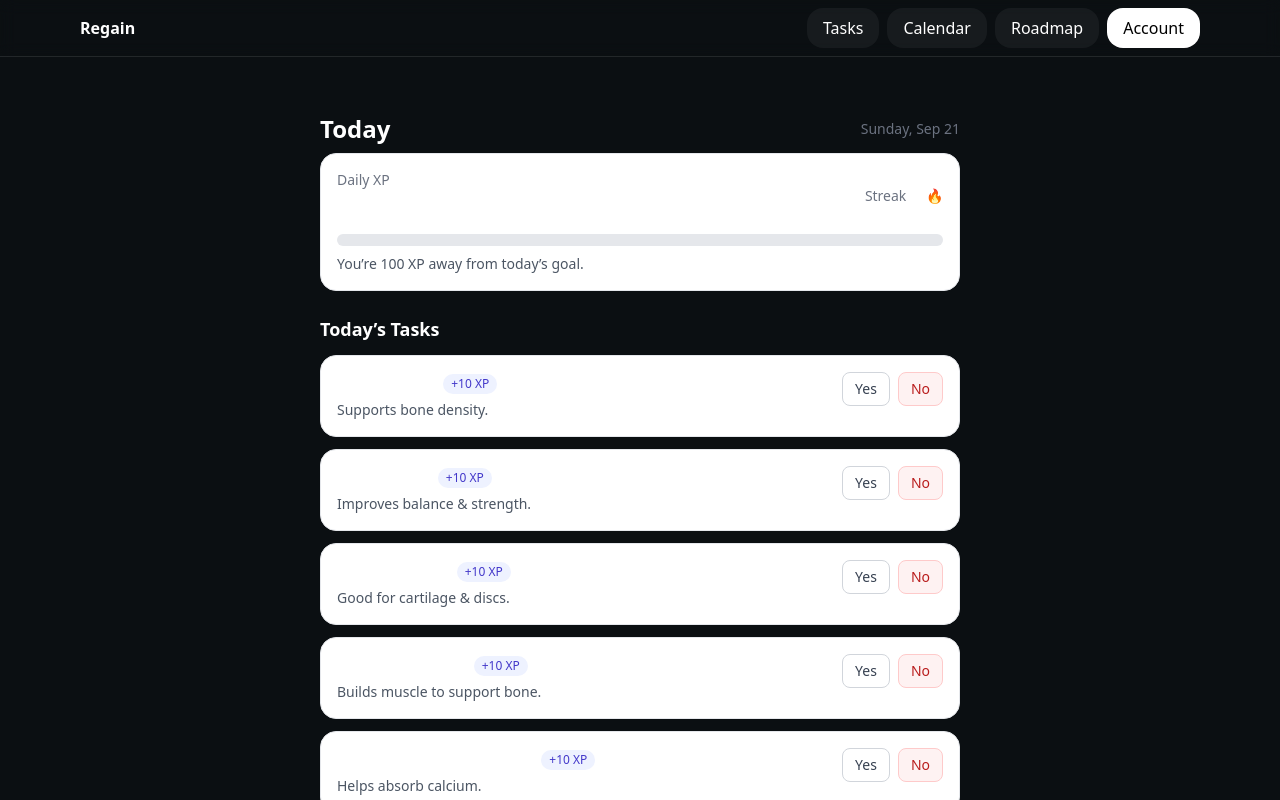
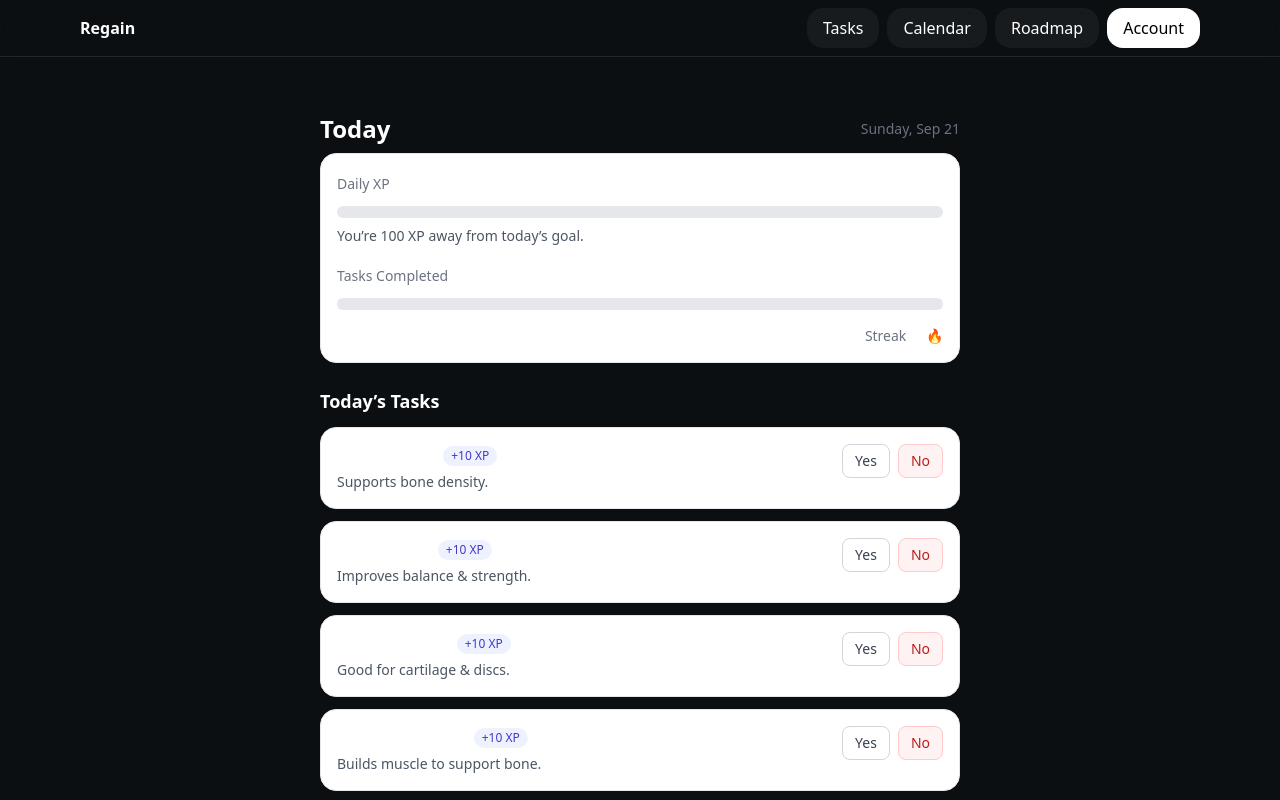
Before and after one commit to shivanamdeo23-cpu/regain, a Next.js app: page /daily in a window 1280 px wide. Shown: the top 800 px of the page. Built offline with nearby package versions, Linux system fonts and the light colour scheme.

Commit message:
Update page.tsx

```diff
--- a/app/daily/page.tsx
+++ b/app/daily/page.tsx
@@ -1,7 +1,6 @@
 'use client';
 
-export const dynamic = 'force-dynamic'; // avoid build-time prerender for this page
-// export const revalidate = 0; // (optional) also ensures no caching
+export const dynamic = 'force-dynamic';
 
 import React, { useEffect, useMemo, useState } from 'react';
 
@@ -42,16 +41,12 @@ const loadDay = (dateStr: string): DayState | null => {
   try {
     const raw = localStorage.getItem(kDay(dateStr));
     return raw ? (JSON.parse(raw) as DayState) : null;
-  } catch {
-    return null;
-  }
+  } catch { return null; }
 };
 
 const saveDay = (state: DayState) => {
   if (!isBrowser) return;
-  try {
-    localStorage.setItem(kDay(state.date), JSON.stringify(state));
-  } catch {}
+  try { localStorage.setItem(kDay(state.date), JSON.stringify(state)); } catch {}
 };
 
 const dateOffset = (baseISO: string, days: number) => {
@@ -64,7 +59,7 @@ const dateOffset = (baseISO: string, days: number) => {
 const ProgressBar = ({ value, max }: { value: number; max: number }) => {
   const pct = Math.max(0, Math.min(100, Math.round((value / max) * 100)));
   return (
-    <div className="w-full h-3 bg-gray-200 rounded-full overflow-hidden">
+    <div className="w-full h-3 bg-gray-200 rounded-full overflow-hidden" role="progressbar" aria-valuenow={pct} aria-valuemin={0} aria-valuemax={100}>
       <div className="h-full bg-indigo-600 transition-all" style={{ width: `${pct}%` }} />
     </div>
   );
@@ -105,11 +100,10 @@ const PaywallTeaser = () => (
 export default function DailyPage() {
   const today = isoDay();
 
-  // IMPORTANT: initialize without touching localStorage (SSR-safe)
+  // init without touching localStorage (SSR-safe)
   const [day, setDay] = useState<DayState>(emptyDay(today));
   const [hydrated, setHydrated] = useState(false);
 
-  // On client, hydrate from localStorage once
   useEffect(() => {
     if (!isBrowser) return;
     const stored = loadDay(today);
@@ -117,21 +111,18 @@ export default function DailyPage() {
     setHydrated(true);
   }, [today]);
 
-  // Persist whenever state changes (client only)
   useEffect(() => {
     if (!isBrowser) return;
     saveDay(day);
   }, [day]);
 
-  // Derived values (safe either way)
-  const xp = useMemo(
-    () => TASKS.reduce((sum, t) => sum + (day.tasks[t.key] ? t.xp : 0), 0),
-    [day]
-  );
+  // Derived
+  const xp = useMemo(() => TASKS.reduce((sum, t) => sum + (day.tasks[t.key] ? t.xp : 0), 0), [day]);
+  const completedCount = useMemo(() => TASKS.filter(t => day.tasks[t.key]).length, [day]);
+  const totalTasks = TASKS.length;
 
   const weeklyCounts = useMemo(() => {
     const counts: Record<string, number> = Object.fromEntries(TASKS.map(t => [t.key, 0]));
-    // last 7 days incl. today
     for (let i = 0; i < 7; i++) {
       const dISO = dateOffset(day.date, -i);
       const ds = loadDay(dISO);
@@ -139,7 +130,7 @@ export default function DailyPage() {
       TASKS.forEach(t => { if (ds.tasks?.[t.key]) counts[t.key] += 1; });
     }
     return counts;
-  }, [day.date, hydrated]); // recalc after hydration
+  }, [day.date, hydrated]);
 
   const streak = useMemo(() => {
     let s = 0;
@@ -153,12 +144,8 @@ export default function DailyPage() {
     return s;
   }, [day.date, hydrated]);
 
-  const pretty = new Date(day.date).toLocaleDateString(undefined, {
-    weekday: 'long', month: 'short', day: 'numeric'
-  });
-
-  const setTask = (key: string, done: boolean) =>
-    setDay(prev => ({ ...prev, tasks: { ...prev.tasks, [key]: done } }));
+  const pretty = new Date(day.date).toLocaleDateString(undefined, { weekday: 'long', month: 'short', day: 'numeric' });
+  const setTask = (key: string, done: boolean) => setDay(prev => ({ ...prev, tasks: { ...prev.tasks, [key]: done } }));
 
   return (
     <main className="mx-auto max-w-2xl px-4 py-6 space-y-6">
@@ -168,24 +155,34 @@ export default function DailyPage() {
           <h1 className="text-2xl font-bold">Today</h1>
           <span className="text-sm text-gray-500">{pretty}</span>
         </div>
-        <div className="rounded-2xl border border-gray-200 p-4 bg-white">
-          <div className="flex items-center justify-between">
-            <div className="space-y-1">
+
+        <div className="rounded-2xl border border-gray-200 p-4 bg-white space-y-4">
+          {/* XP progress */}
+          <div>
+            <div className="flex items-center justify-between">
               <div className="text-sm text-gray-500">Daily XP</div>
               <div className="text-xl font-semibold">{xp} / {DAILY_XP_GOAL}</div>
             </div>
-            <div className="flex items-center gap-2">
-              <span className="text-sm text-gray-500">Streak</span>
-              <span className="text-sm font-semibold">{streak} 🔥</span>
-            </div>
-          </div>
-          <div className="mt-3">
-            <ProgressBar value={xp} max={DAILY_XP_GOAL} />
+            <div className="mt-2"><ProgressBar value={xp} max={DAILY_XP_GOAL} /></div>
             <p className="mt-2 text-sm text-gray-600">
-              {xp >= DAILY_XP_GOAL
-                ? 'Daily goal crushed — keep going for bonus XP!'
+              {xp >= DAILY_XP_GOAL ? 'Daily goal crushed — keep going for bonus XP!'
                 : `You’re ${Math.max(0, DAILY_XP_GOAL - xp)} XP away from today’s goal.`}
             </p>
+          </div>
+
+          {/* Tasks Completed progress (correlated to toggles) */}
+          <div>
+            <div className="flex items-center justify-between">
+              <div className="text-sm text-gray-500">Tasks Completed</div>
+              <div className="text-xl font-semibold">{completedCount} / {totalTasks}</div>
+            </div>
+            <div className="mt-2"><ProgressBar value={completedCount} max={totalTasks} /></div>
+          </div>
+
+          {/* Streak */}
+          <div className="flex items-center justify-end gap-2">
+            <span className="text-sm text-gray-500">Streak</span>
+            <span className="text-sm font-semibold">{streak} 🔥</span>
           </div>
         </div>
       </header>
@@ -255,7 +252,9 @@ export default function DailyPage() {
         <span>·</span>
         <a className="underline" href="/friends">Invite friends</a>
         <span>·</span>
-        <a className="underline" href="/profile">Profile</a>
+        <a className="underline" href="/roadmap">Roadmap</a>
+        <span>·</span>
+        <a className="underline" href="/premium">Premium</a>
       </nav>
     </main>
   );
```
